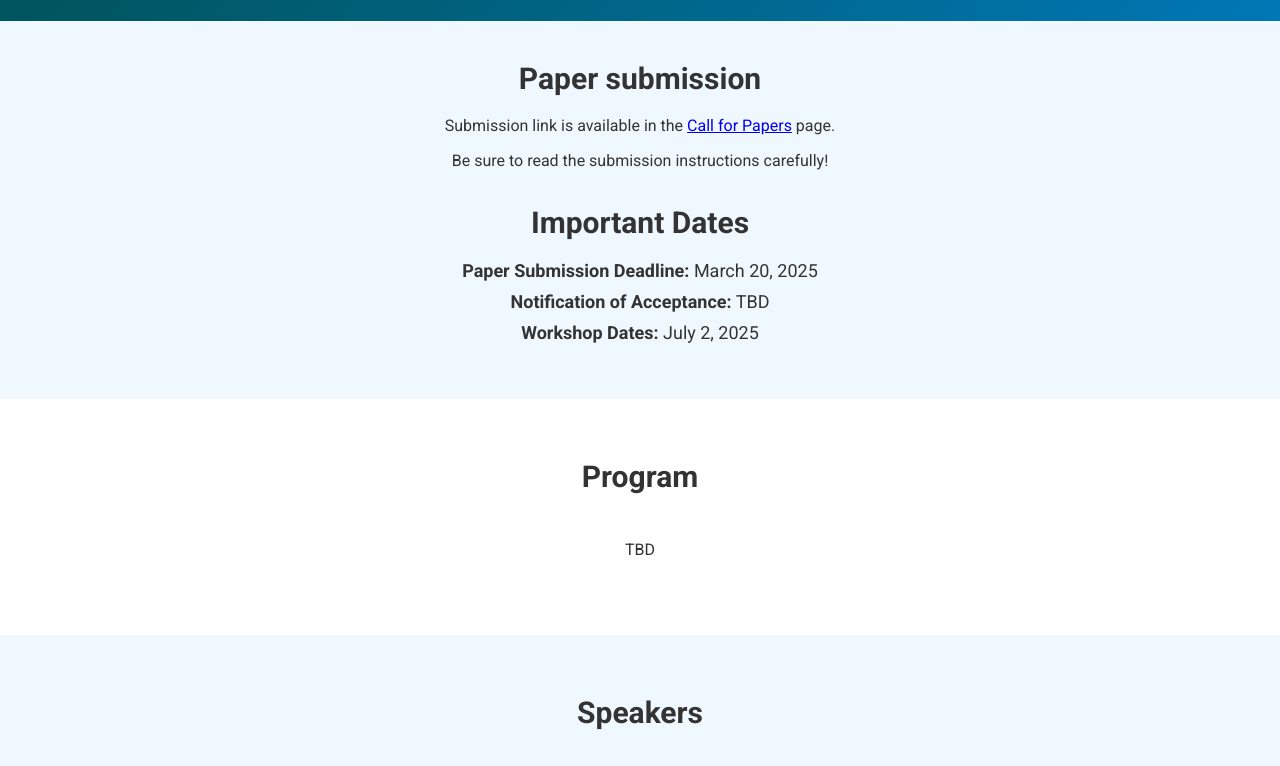
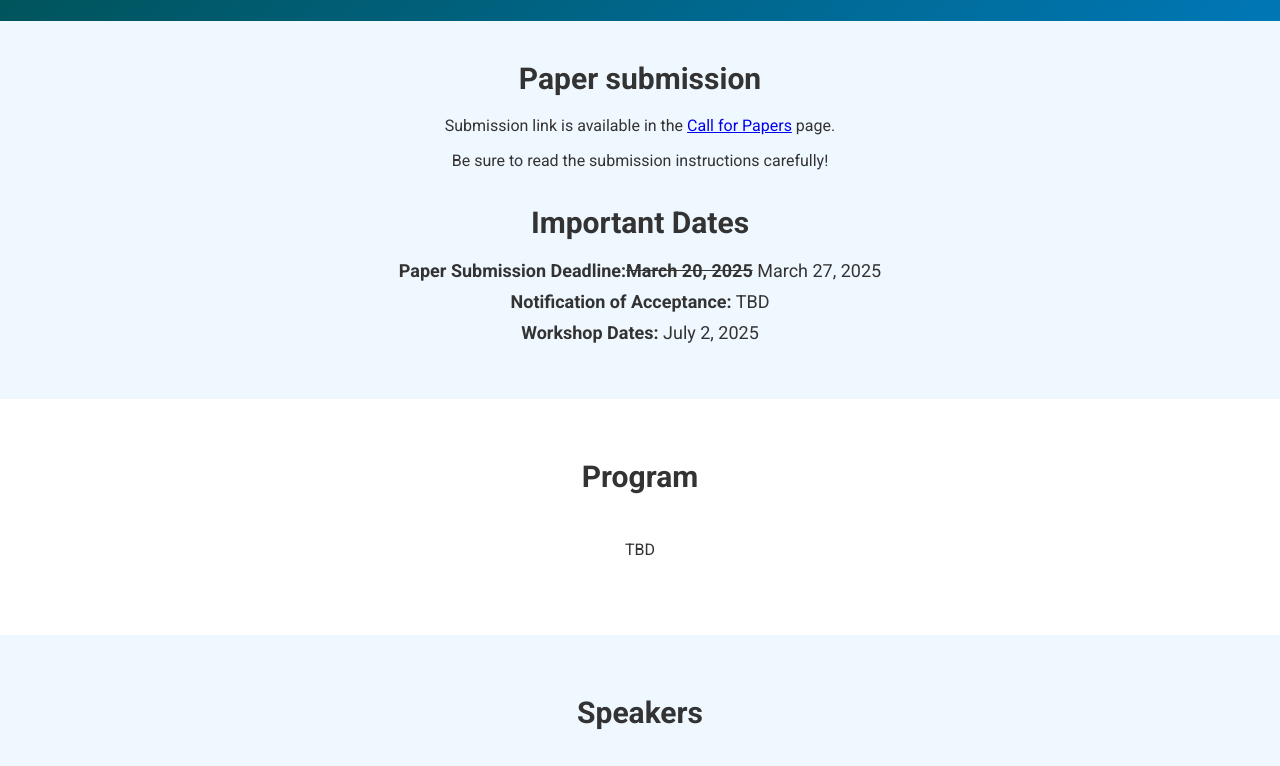
Before and after one commit to combayns2025/combayns2025.github.io, a Jekyll site: the page built from index.md, in a window 1280 px wide and 900 px high, scrolled down 344 px, cut to the strip 0-766 px from the top of the window. Built offline with Jekyll 4.4.1, drawn with Linux system fonts in a browser that asks for light colours.

Commit message:
Update index.md

```diff
--- a/index.md
+++ b/index.md
@@ -15,7 +15,7 @@ title: Home
     <p>Be sure to read the submission instructions carefully!</p><br>
     <h2>Important Dates</h2>
     <ul>
-      <li><strong>Paper Submission Deadline:</strong> March 20, 2025</li>
+      <li><strong>Paper Submission Deadline:<strike>March 20, 2025</strike> </strong>March 27, 2025</li>
       <li><strong>Notification of Acceptance:</strong> TBD</li>
       <li><strong>Workshop Dates: </strong>July 2, 2025</li>
     </ul>
```
